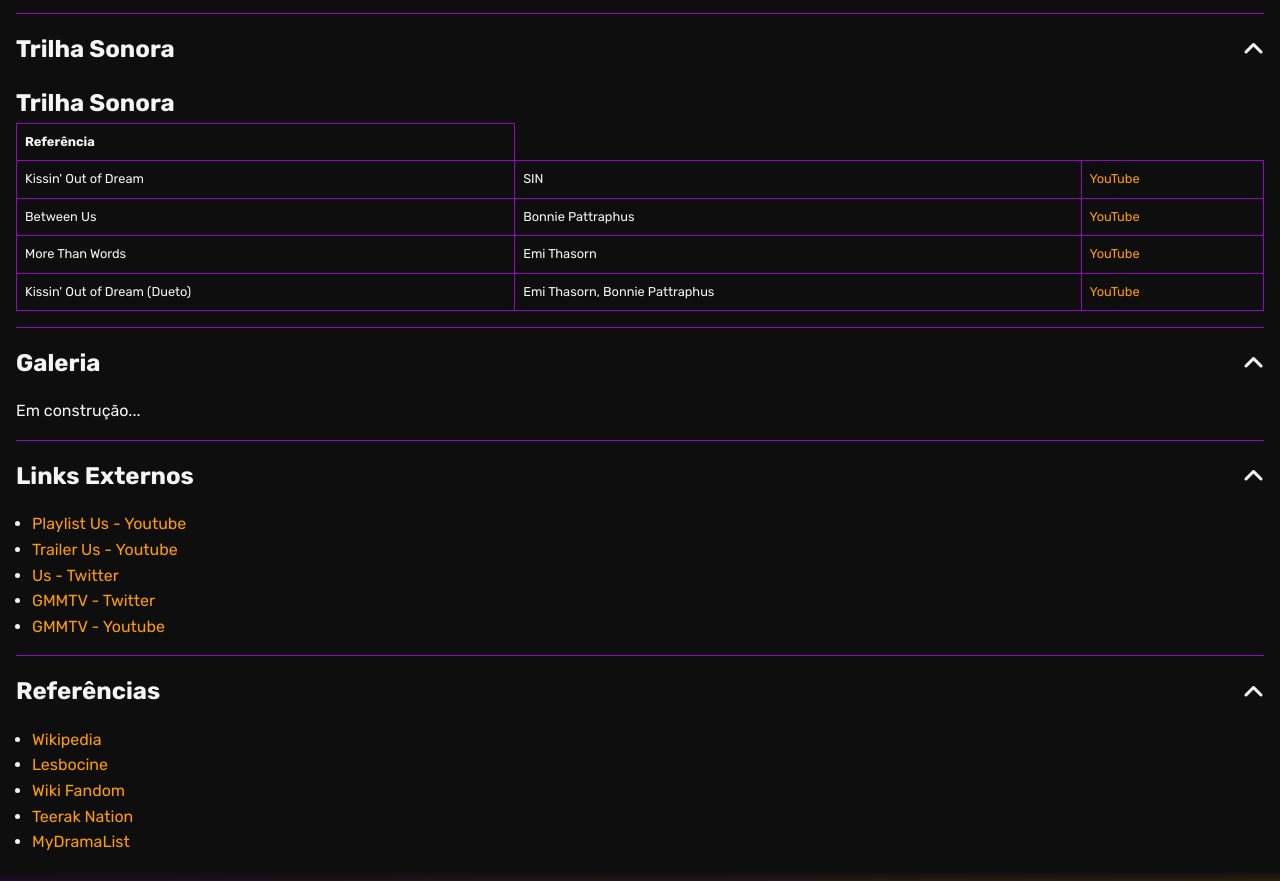
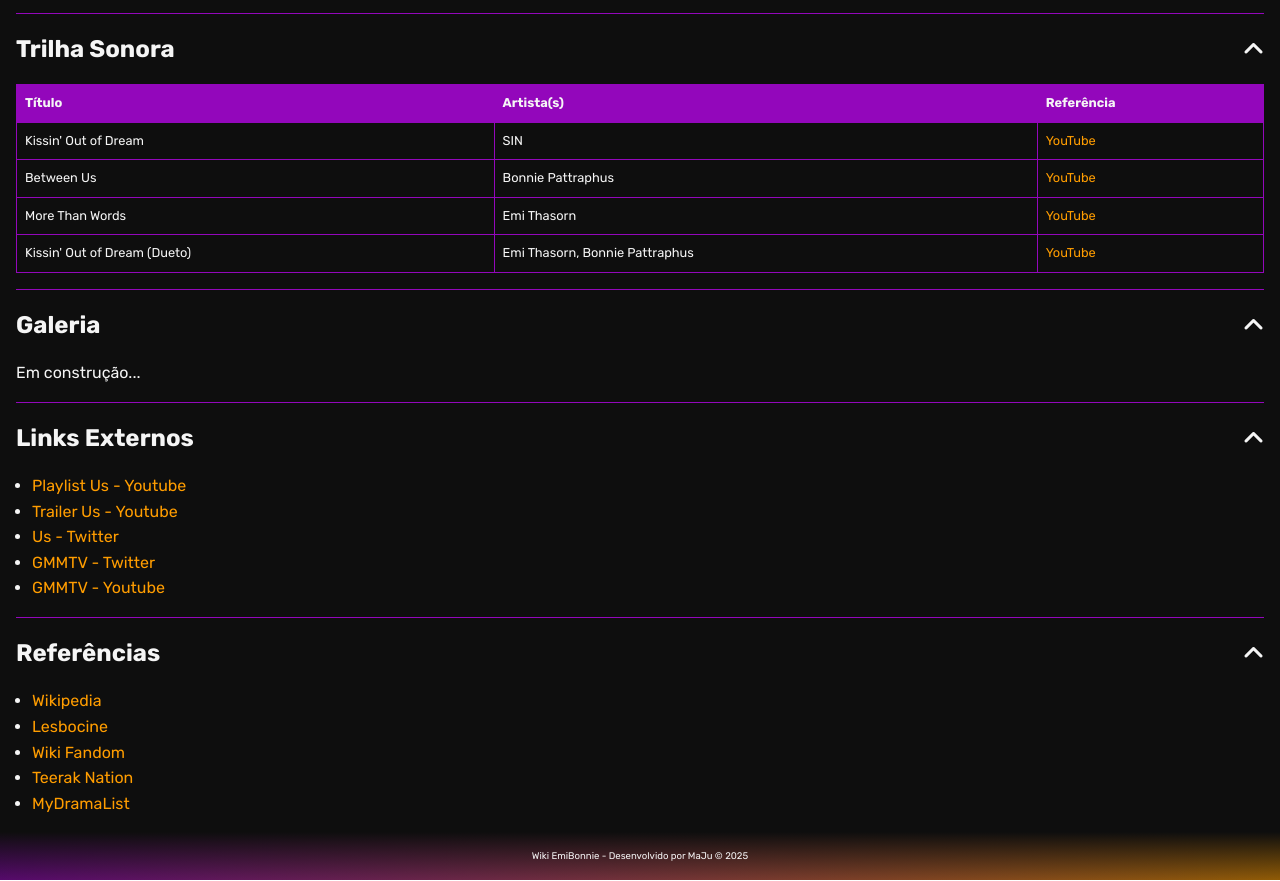
Before and after one commit to MaJu-2440/Wiki_EmiBonnie, a plain HTML site: page us-wiki.html in a window 1280 px wide. Shown: the part 2503-3384 px from the top of the page. Drawn offline with Linux system fonts and the light colour scheme.

Commit message:
fix tabela da trilha sonora

```diff
--- a/us-wiki.html
+++ b/us-wiki.html
@@ -334,14 +334,15 @@
                 <h2>Trilha Sonora<i class="fa-solid fa-angle-up"></i></h2>
 
                 <div class="toggle-div">
-
-                <h2>Trilha Sonora</h2>
-
-                <table class="tabela_trilha">
+                    <table class="tabela_trilha">
+                        <thead>
+                        <tr>
+                            <th>Título</th>
+                            <th>Artista(s)</th>
                             <th>Referência</th>
                         </tr>
-                    </thead>
-                    <tbody>
+                        </thead>
+                        <tbody>
                         <tr>
                             <td>Kissin' Out of Dream</td>
                             <td>SIN</td>
@@ -362,7 +363,7 @@
                             <td>Emi Thasorn, Bonnie Pattraphus</td>
                             <td><a href="https://youtu.be/YF30_ksQ8qg?si=lzRklAlc-YIF3Cb6" target="_blank" rel="noopener noreferrer">YouTube</a></td>
                         </tr>
-                    </tbody>
+                        </tbody>
                     </table>
                 </div>
                 <hr>
```
